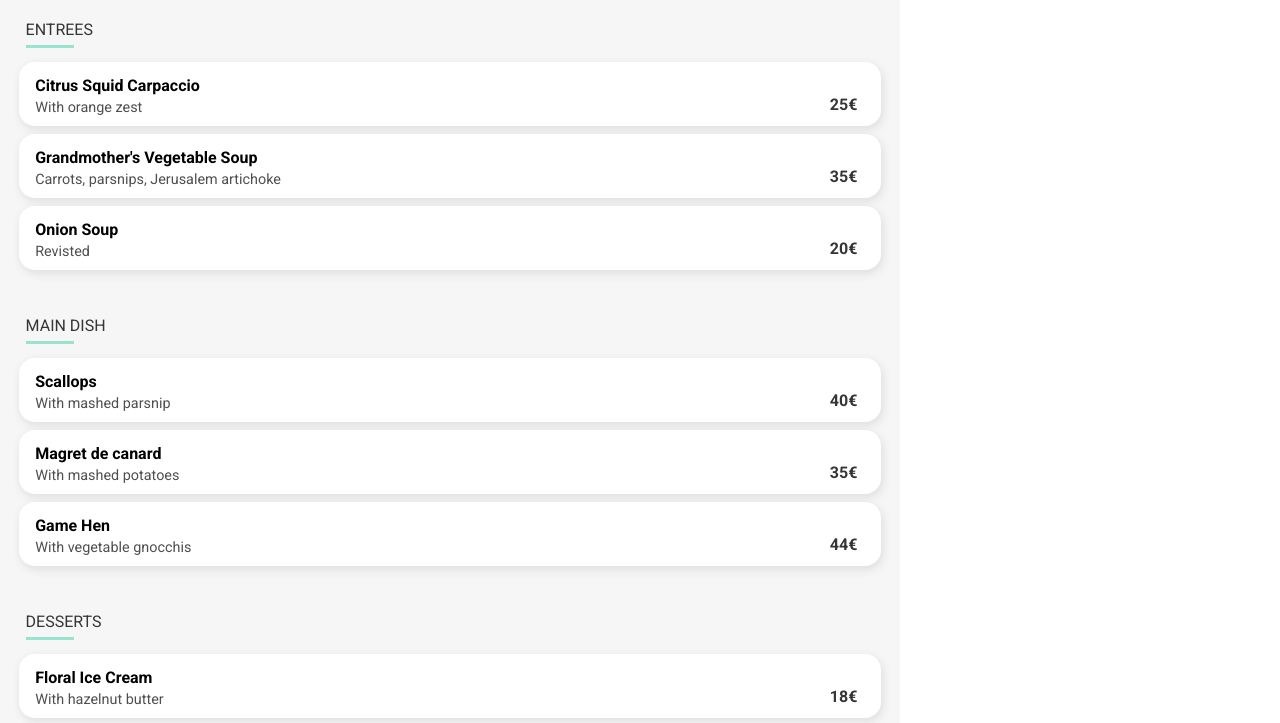
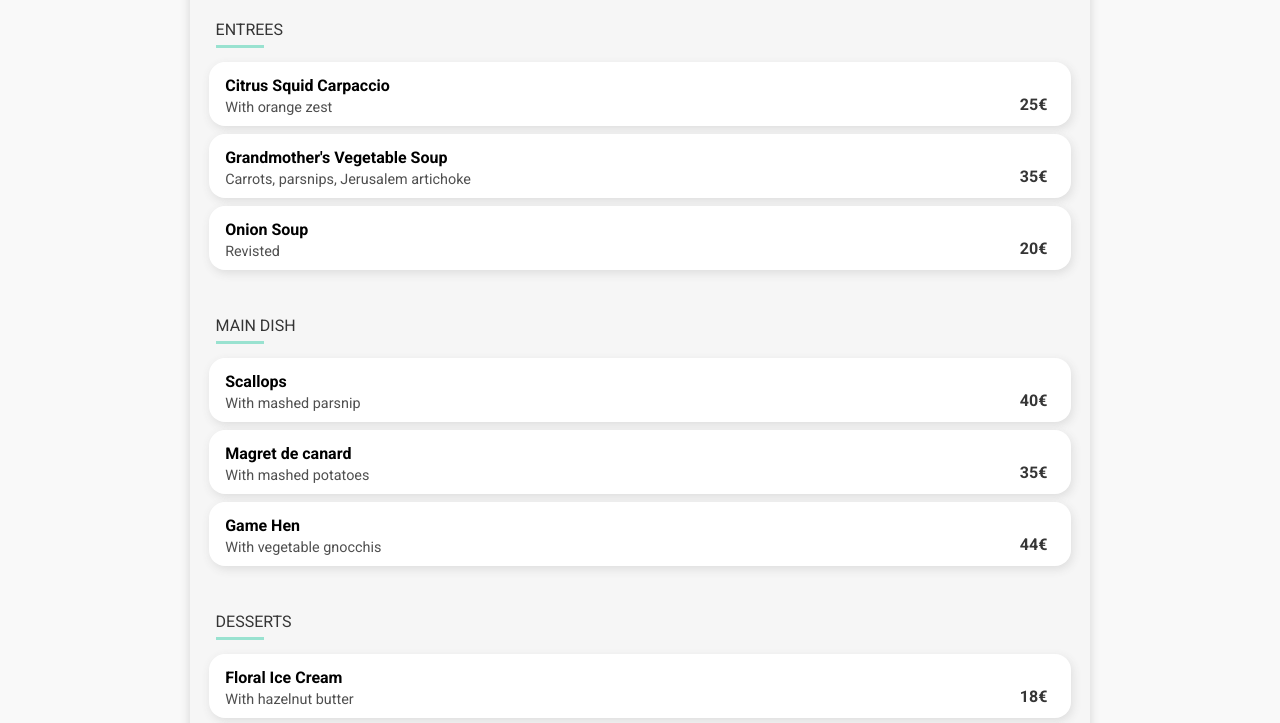
Before and after one commit to MarciaBVSousa/ohmyfood, a plain HTML site: page menu_bastille.html in a window 1280 px wide. Shown: the part 355-1078 px from the top of the page. Drawn offline with nearby package versions, Linux system fonts and the light colour scheme; files that its build step writes are made by us from their sources; a web font is replaced by a local one.

Commit message:
Update _config.scss 'Ajusts'

```diff
--- a/scss/base/_config.scss
+++ b/scss/base/_config.scss
@@ -33,6 +33,14 @@ small {
     font-weight: 500;
     color: lighten($dark-bg-color, 10%);
 }
+
+/* Ajusts */
 body {
     max-width: 900px;
+    margin: 0 auto;
+    box-shadow: 0 0 10px lightgrey;
+    background-color: #F9F9F9;
 }
+header {
+    background-color: white;
+}
```
